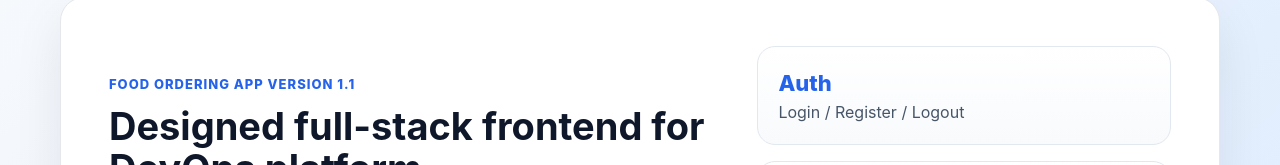
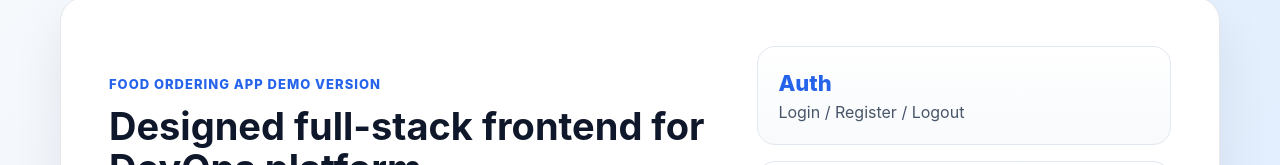
Before and after one commit to anilyadav-dev/food-ordering-devops-platform, a React app in the folder app/frontend/: page / in a window 1280 px wide. Shown: the part 132-297 px from the top of the page. Built offline with nearby package versions, Linux system fonts and the light colour scheme; no server answers; the HTML template or start-up script is replaced by a standard one.

Commit message:
app demo

```diff
--- a/app/frontend/src/pages/shop/HomePage.jsx
+++ b/app/frontend/src/pages/shop/HomePage.jsx
@@ -7,7 +7,7 @@ function HomePage() {
   return (
     <section className="hero-card">
       <div className="hero-copy">
-        <p className="eyebrow">Food Ordering App Version 1.1</p>
+        <p className="eyebrow">Food Ordering App Demo Version</p>
         <h1>Designed full-stack frontend for DevOps platform</h1>
         <p className="hero-text">
           Browse menu items, manage your cart, place orders, review order
```
